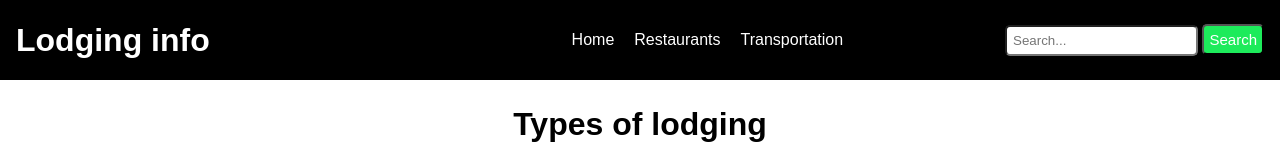
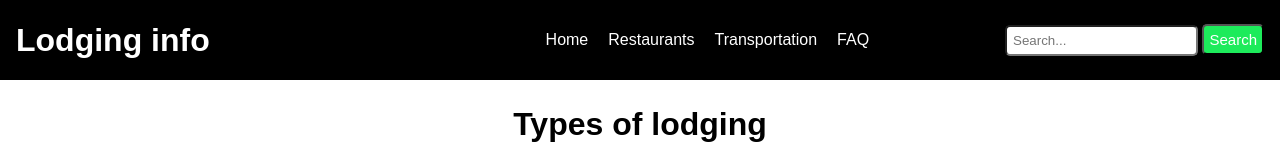
Before and after one commit to tphan5901/D479-UXDesign, a plain HTML site: page lodging.html in a window 1280 px wide. Shown: the top 157 px of the page. Drawn offline with Linux system fonts and the light colour scheme.

Commit message:
Update lodging.html

```diff
--- a/lodging.html
+++ b/lodging.html
@@ -140,6 +140,7 @@ h3{
 
             <a href="restaurant.html" style="text-decoration:none">Restaurants</a>
             <a href="transport.html" style="text-decoration:none">Transportation</a>
+                  <a href="faq.html"  style="text-decoration:none">FAQ</a>
 
         </nav>
         <div class="search-box">
```
